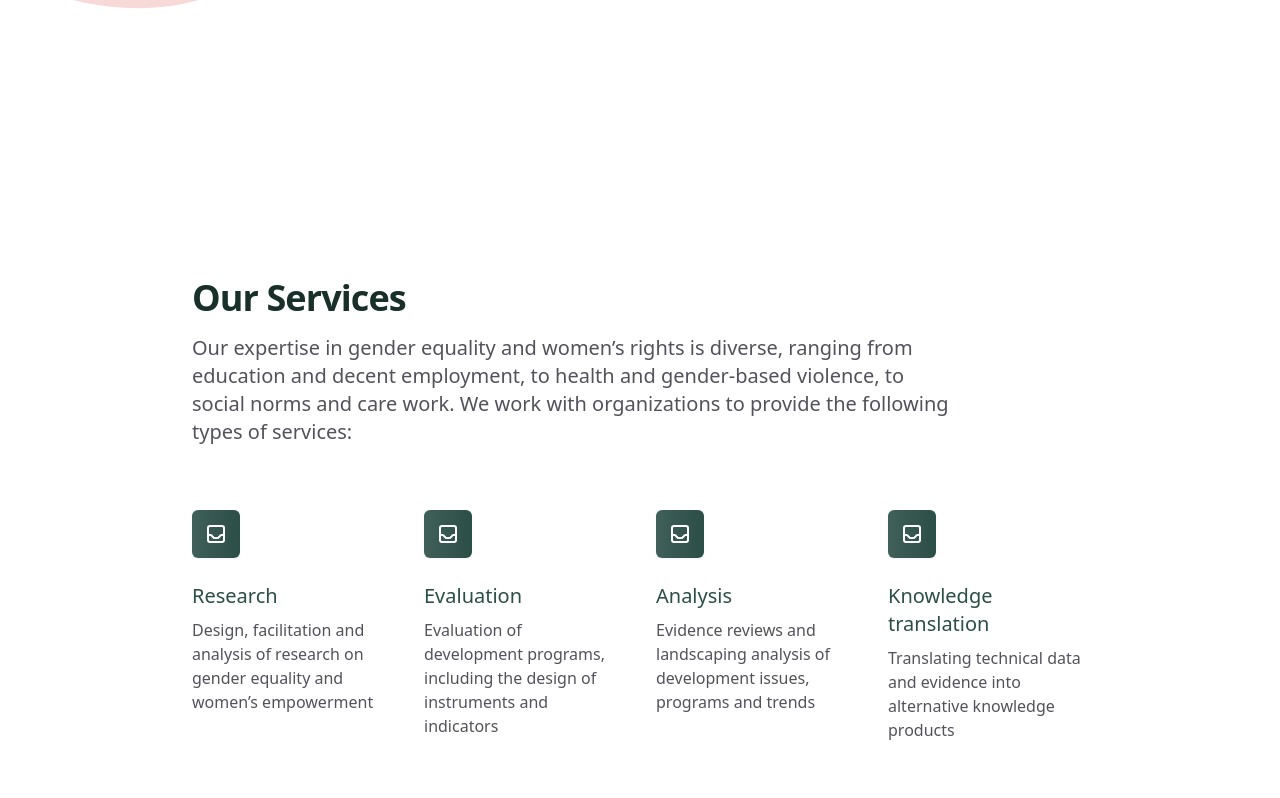
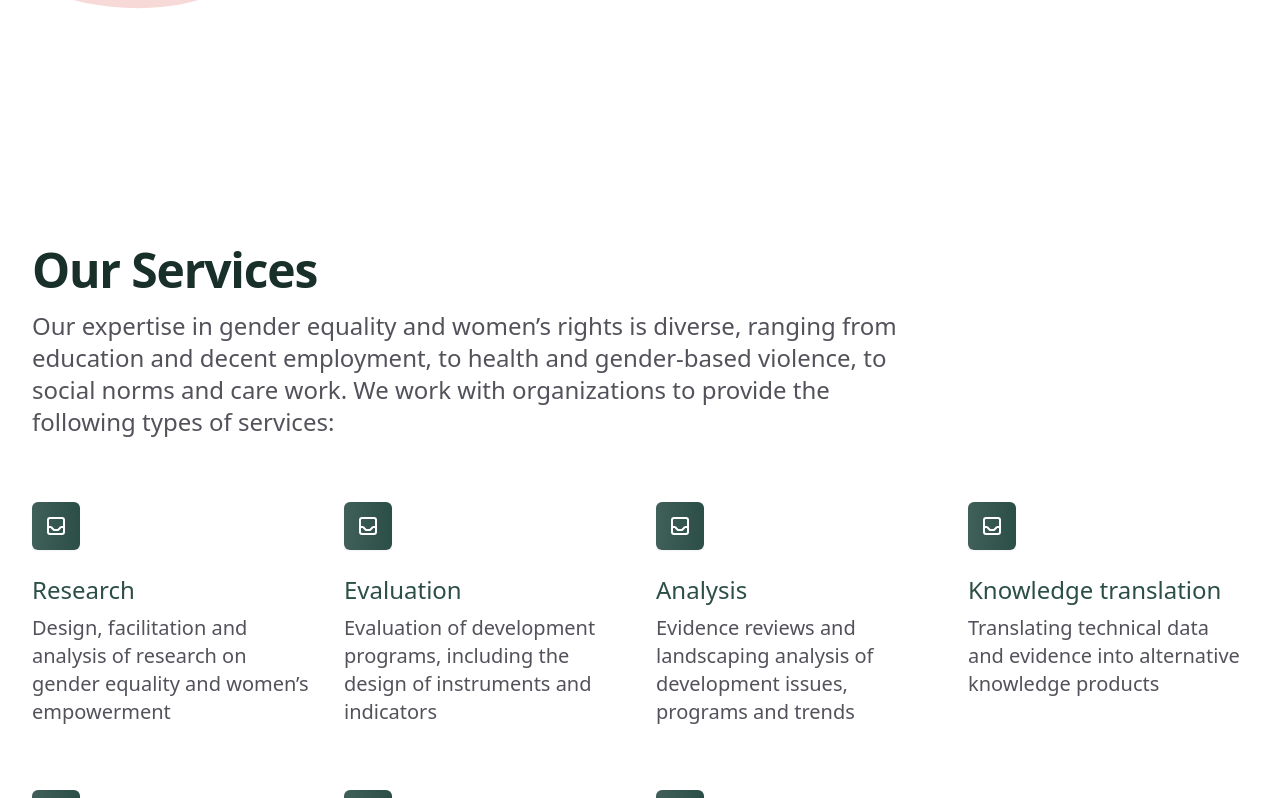
Before and after one commit to FemDev-Consulting/femdevconsulting.ca, a Vue app: page / in a window 1280 px wide. Shown: the part 2302-3100 px from the top of the page. Built offline with nearby package versions, Linux system fonts and the light colour scheme.

Commit message:
Restyle text

```diff
--- a/src/components/HomeServices.vue
+++ b/src/components/HomeServices.vue
@@ -1,12 +1,12 @@
 <template>
   <div>
     <div class="bg-white">
-      <div class="container py-40 w-full lg:w-3/4">
+      <div class="container py-32">
 
-        <h2 class="text-4xl font-extrabold text-brand-green-900 tracking-tight">
+        <h2 class="text-5xl font-extrabold text-brand-green-900 tracking-tight">
           Our Services
         </h2>
-        <p class="mt-4 max-w-3xl text-xl text-gray-600">
+        <p class="mt-4  text-2xl text-gray-600 max-w-prose">
           Our expertise in gender equality and women’s rights is diverse, ranging from education and decent employment, to health and gender-based violence, to social norms and care work. We work with organizations to provide the following types of services:
         </p>
         <div class="mt-12 grid grid-cols-1 gap-x-6 gap-y-12 sm:grid-cols-2 lg:mt-16 lg:grid-cols-4 lg:gap-x-8 lg:gap-y-16">
@@ -20,10 +20,10 @@
               </div>
             </div>
             <div class="mt-6">
-              <h3 class="text-xl font-medium text-brand-green-700">
+              <h3 class="text-2xl font-medium text-brand-green-700">
                 {{ service.title }}
               </h3>
-              <p class="mt-2 text-base text-gray-600">
+              <p class="mt-2 text-xl text-gray-600">
                 {{ service.description }}
               </p>
             </div>
```
